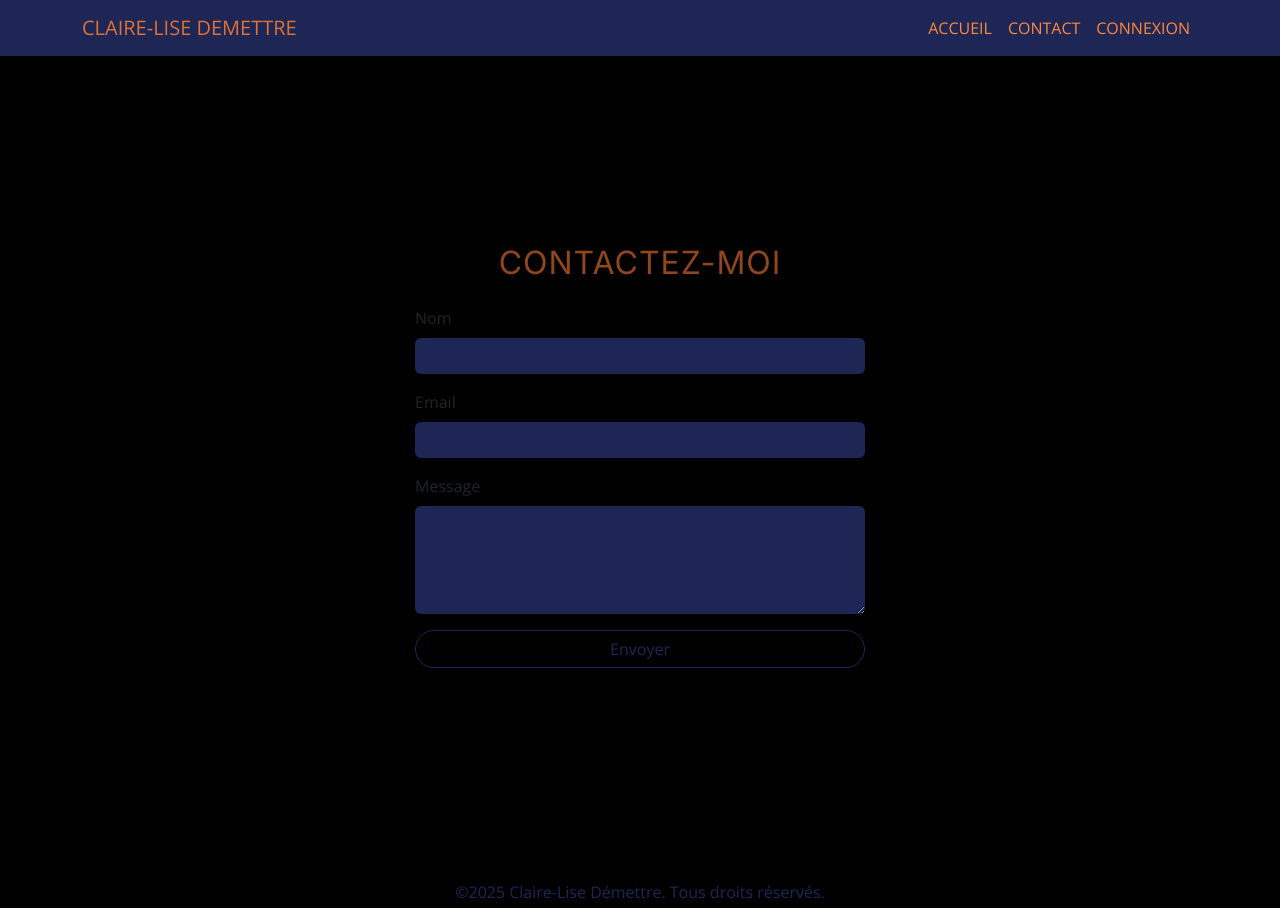
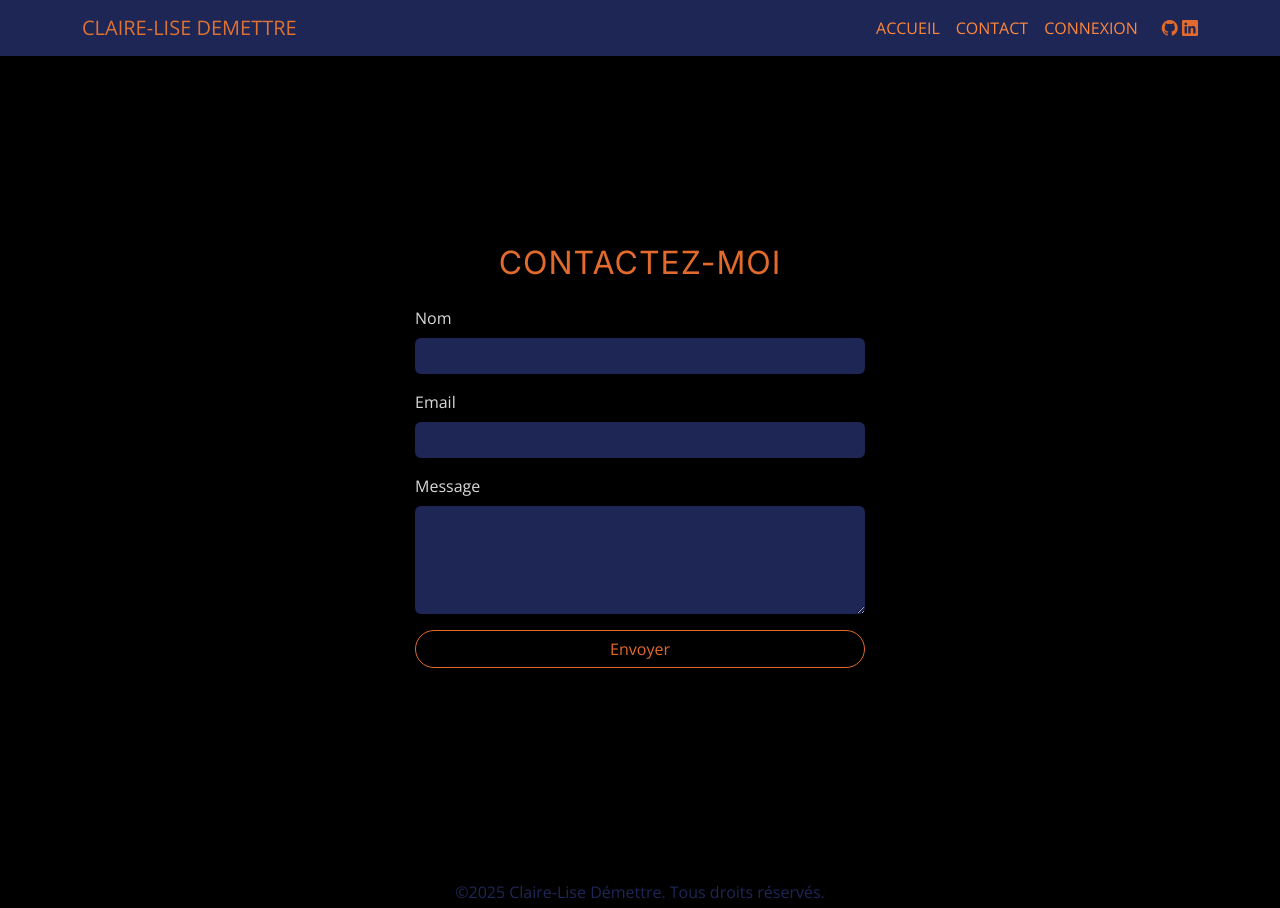
Before and after one commit to ClaireLise-dev/Portfolio_Blog, a PHP site: template view/contactView.php in a window 1280 px wide. Shown: the top 908 px of the page. Run offline with PHP 8.4, Linux system fonts and the light colour scheme; the template is opened without the code that fills it, so the values that code supplies are empty.

Commit message:
Finalisation du portfolio, rajout icones réseaux sociaux

```diff
--- a/base.php
+++ b/base.php
@@ -6,7 +6,7 @@
     <meta name="viewport" content="width=device-width, initial-scale=1.0">
     <link rel="stylesheet" href="public/design/css/default.css">
     <link href="https://fonts.googleapis.com/css2?family=Inter:wght@400;700&family=Open+Sans:wght@400;700&display=swap" rel="stylesheet">
-<link rel="stylesheet" href="https://cdn.jsdelivr.net/npm/bootstrap-icons@1.10.5/font/bootstrap-icons.css">
+    <link rel="stylesheet" href="https://cdn.jsdelivr.net/npm/bootstrap-icons@1.10.5/font/bootstrap-icons.css">
 
     <title>Claire-Lise Démettre - Portfolio</title>
 </head>
@@ -29,6 +29,14 @@
                         <li class="nav-item"><a class="nav-link" href="?page=contact">CONTACT</a></li>
                         <li class="nav-item"><a class="nav-link" href="?page=login">CONNEXION</a></li>
                     </ul>
+                    <div>
+                        <a href="https://github.com/ClaireLise-dev" target="_blank" class="ms-md-3 text-body" aria-label="GitHub">
+                            <i class="bi bi-github fs-6 text-primary"></i>
+                        </a>
+                        <a href="https://www.linkedin.com/in/clairelisedemettre" target="_blank" class="text-body aria-label=" LinkedIn">
+                            <i class="bi bi-linkedin fs-6 text-primary"></i>
+                        </a>
+                    </div>
                 </div>
             </div>
         </nav>
@@ -38,14 +46,21 @@
         </nav>
     </header>
     <main id="page" class="page-enter">
-    <?= $content ?>
-  </main>
+        <?= $content ?>
+    </main>
     <footer>
         <div class="container text-center text-secondary py-4">
             <p>&copy;<?= date('Y') ?> Claire-Lise Démettre. Tous droits réservés.</p>
         </div>
     </footer>
     <script src="./assets/index.js"></script>
+    <script src="https://cdn.jsdelivr.net/npm/@popperjs/core@2.11.8/dist/umd/popper.min.js"
+        integrity="sha384-I7E8VVD/ismYTF4hNIPjVp/Zjvgyol6VFvRkX/vR+Vc4jQkC+hVqc2pM8ODewa9r"
+        crossorigin="anonymous"></script>
+    <script src="https://cdn.jsdelivr.net/npm/bootstrap@5.3.3/dist/js/bootstrap.min.js"
+        integrity="sha384-0pUGZvbkm6XF6gxjEnlmuGrJXVbNuzT9qBBavbLwCsOGabYfZo0T0to5eqruptLy"
+        crossorigin="anonymous"></script>
+
 </body>
 
 </html>
--- a/hero.php
+++ b/hero.php
@@ -1,6 +1,6 @@
 <section id="hero" class="container d-flex flex-column justify-content-end rounded my-3">
-    <div >
-    <h1>De l'harmonie des sons à l'équilibre du code</h1>
-    <p><i>Créer, structurer, transmettre</i></p>
+    <div>
+        <h1>De l'harmonie des sons à l'équilibre du code</h1>
+        <p><i>Créer, structurer, transmettre</i></p>
     </div>
 </section>
--- a/view/addProjectView.php
+++ b/view/addProjectView.php
@@ -73,4 +73,5 @@
     <button type="submit" class="btn btn-outline-secondary w-100">Ajouter</button>
   </form>
 </main>
-<?php $content = ob_get_clean(); require('base.php'); ?>
+<?php $content = ob_get_clean();
+require('base.php'); ?>
--- a/view/adminView.php
+++ b/view/adminView.php
@@ -1,4 +1,6 @@
-<?php if (session_status() === PHP_SESSION_NONE) { session_start(); }
+<?php if (session_status() === PHP_SESSION_NONE) {
+  session_start();
+}
 if (!isset($_SESSION['admin'])) {
   header('Location: ?page=login');
   exit;
--- a/view/contactView.php
+++ b/view/contactView.php
@@ -2,7 +2,7 @@
 
 <section class="d-flex justify-content-center min-vh-100 align-items-center bg-black text-light">
   <div class="card p-4 shadow-lg bg-black w-100" style="max-width: 500px;">
-    <h2 class="card-title text-center mb-4 text-info">Contactez-moi</h2>
+    <h2 class="card-title text-center mb-4 text-primary">Contactez-moi</h2>
 
     <?php if (isset($successMessage)): ?>
       <div id="alert-message" class="alert alert-success"><?= $successMessage ?></div>
@@ -12,21 +12,21 @@
 
     <form action="?page=contact" method="POST">
       <div class="mb-3">
-        <label for="name" class="form-label">Nom</label>
+        <label for="name" class="form-label text-white">Nom</label>
         <input type="text" class="form-control bg-secondary text-white border-0" id="name" name="name" required>
       </div>
 
       <div class="mb-3">
-        <label for="email" class="form-label">Email</label>
+        <label for="email" class="form-label text-white">Email</label>
         <input type="email" class="form-control bg-secondary text-white border-0"  id="email" name="email" required>
       </div>
 
       <div class="mb-3">
-        <label for="message" class="form-label">Message</label>
+        <label for="message" class="form-label text-white">Message</label>
         <textarea class="form-control bg-secondary text-white border-0"  id="message" name="message" rows="4" required></textarea>
       </div>
 
-      <button type="submit" class="btn btn-outline-secondary rounded-pill w-100">Envoyer</button>
+      <button type="submit" class="btn btn-outline-primary rounded-pill w-100">Envoyer</button>
     </form>
   </div>
     </section>
--- a/view/editProjectView.php
+++ b/view/editProjectView.php
@@ -76,4 +76,5 @@
   </form>
 </main>
 
-<?php $content = ob_get_clean(); require('base.php'); ?>
+<?php $content = ob_get_clean();
+require('base.php'); ?>
```
Also changed, not shown: view/loginView.php (+8 -8 lines), README.md, public/img/Capture d’écran 2025-07-01 152431.png (deleted), view/homeView.php (indentation only), view/projectWebView.php (line endings or trailing spaces), view/projectWordpressView.php (line endings or trailing spaces). Lines whose indentation alone changed are shown as unchanged.
